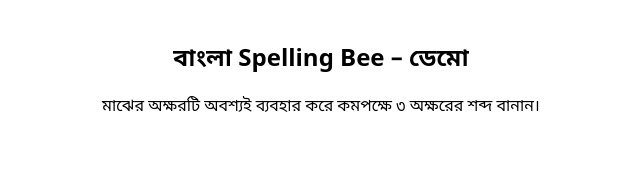
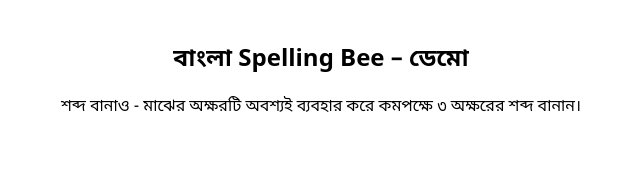
Before and after one commit to dipenb2/spelling-bee, a plain HTML site: page index.html in a window 1280 px wide. Shown: the top 175 px of the page, without its empty margins (319-959 px from the left). Drawn offline with Linux system fonts and the light colour scheme.

Commit message:
Update index.html

```diff
--- a/index.html
+++ b/index.html
@@ -67,7 +67,7 @@
 <body>
 
 <h2>বাংলা Spelling Bee – ডেমো</h2>
-<p>মাঝের অক্ষরটি অবশ্যই ব্যবহার করে কমপক্ষে ৩ অক্ষরের শব্দ বানান।</p>
+<p> শব্দ বানাও - মাঝের অক্ষরটি অবশ্যই ব্যবহার করে কমপক্ষে ৩ অক্ষরের শব্দ বানান।</p>
 
 <div class="board" id="board"></div>
 
```
